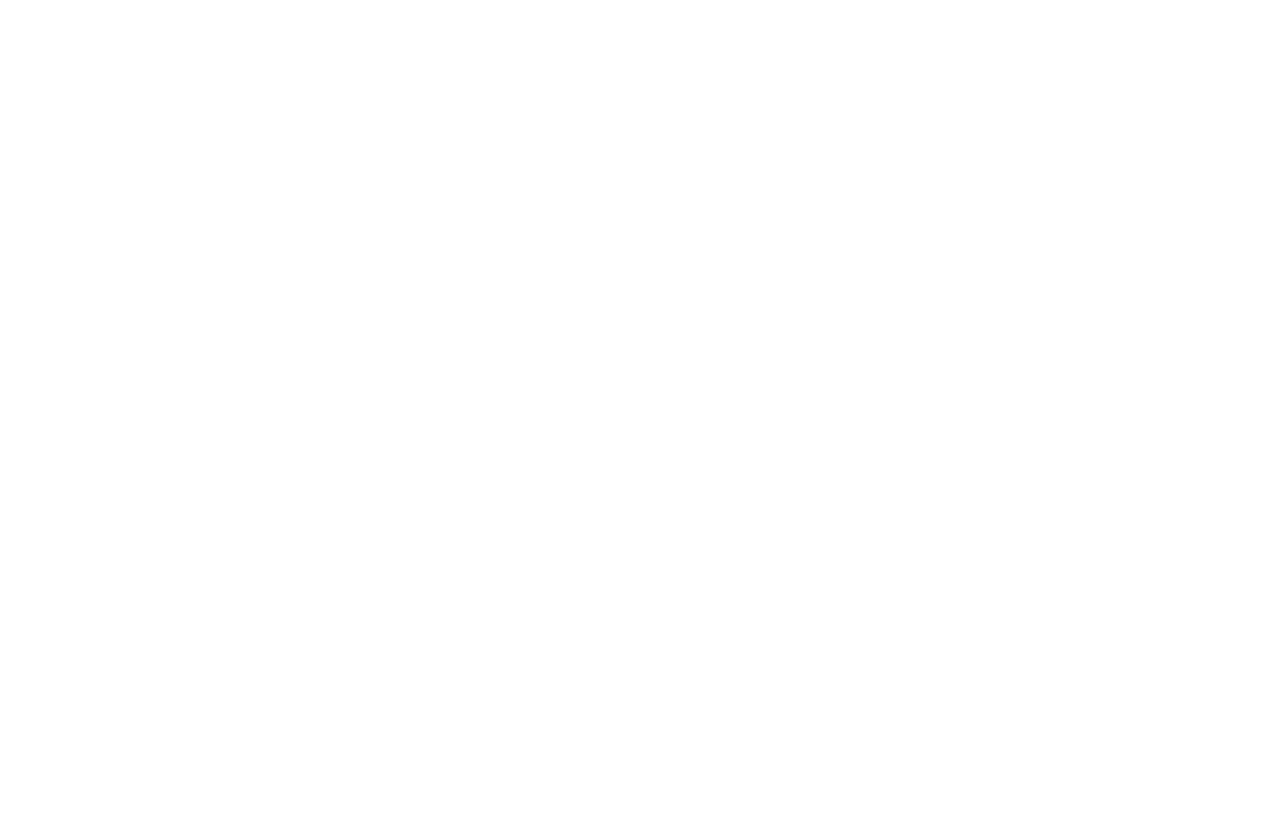
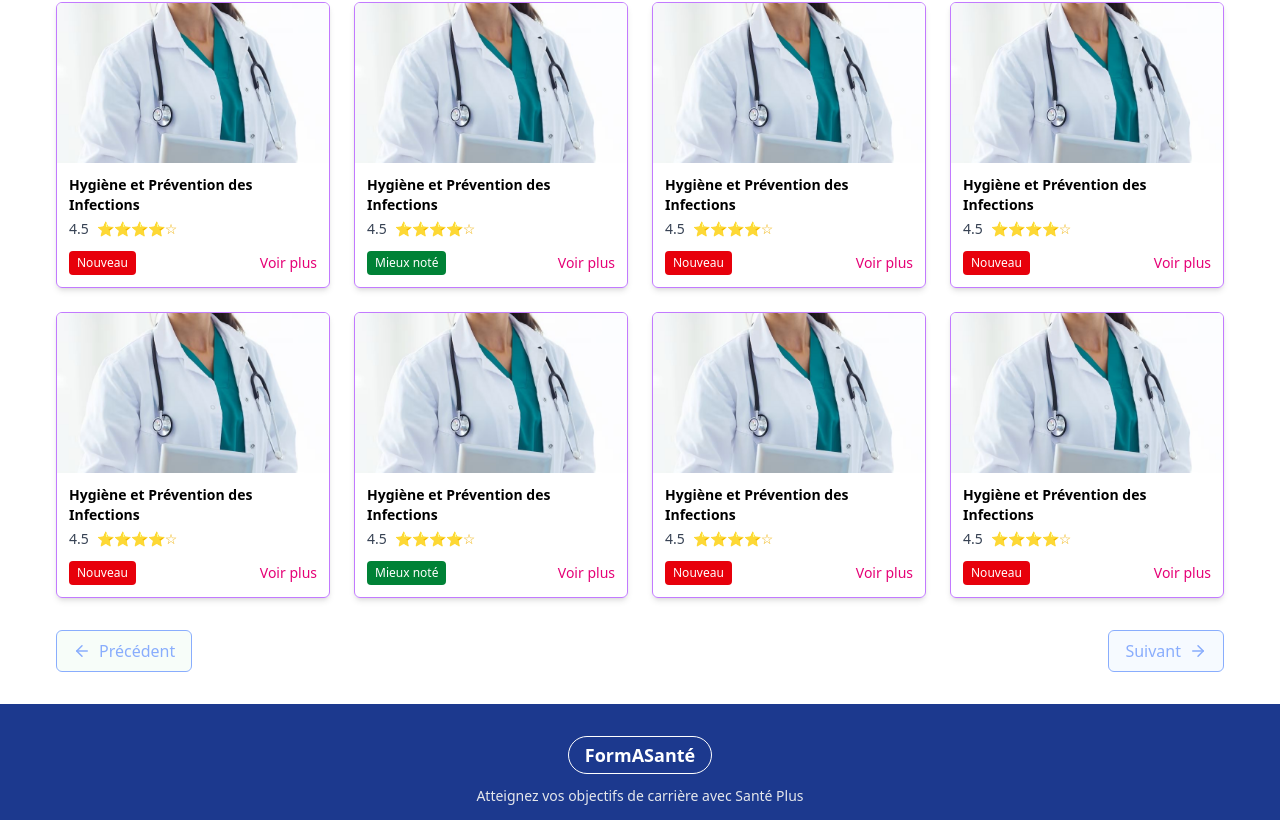
Before and after one commit to agoelie/Formation_Sante_New_Front-End, a React (Vite) app in the folder sante_plateforme/: page /CoursList in a window 1280 px wide. Shown: the part 983-1803 px from the top of the page. Before the commit the page ends 800 px from the top, so only its background shows below. Built offline with nearby package versions, Linux system fonts and the light colour scheme.

Commit message:
finalisation la page cours

```diff
--- a/sante_plateforme/package.json
+++ b/sante_plateforme/package.json
@@ -10,6 +10,7 @@
     "preview": "vite preview"
   },
   "dependencies": {
+    "lucide-react": "^0.544.0",
     "react": "^19.1.1",
     "react-dom": "^19.1.1",
     "react-icons": "^5.5.0",
--- a/sante_plateforme/src/App.jsx
+++ b/sante_plateforme/src/App.jsx
@@ -1,6 +1,7 @@
 import { BrowserRouter, Routes, Route, Link } from 'react-router-dom';
 import  Home from '../src/components/Home.jsx';
 import CoursList from './components/CoursList.jsx';
+import Library from './components/Library.jsx';
 function App() {
 
   return (
@@ -10,8 +11,8 @@
       <Routes>
 
         <Route path="/" element={<Home />} />
-        <Route path="CoursList" element={<CoursList />} />
-
+        <Route path="/CoursList" element={<CoursList />} />
+        <Route path="/Library" element={<Library />} />
 
         {/* <Route path="/about" element={<About />} />
         <Route path="/contact" element={<Contact />} /> */}
--- a/sante_plateforme/src/components/CoursList.jsx
+++ b/sante_plateforme/src/components/CoursList.jsx
@@ -2,6 +2,9 @@
 import React from 'react'
 import Navbar from './ui/Navbar'
 import PromoSection from './ui/PromoSection'
+// import Courses from './ui/Courses'
+import AllCourses from './ui/AllCourses'
+import Footer from './ui/Footer'
 
 
 const CourseList = () => {
@@ -10,6 +13,9 @@
 
             <Navbar/>
             <PromoSection/>
+            {/* <Courses/> */}
+            <AllCourses/>
+            <Footer/>
 
         </div>
     )
--- a/sante_plateforme/src/components/Home.jsx
+++ b/sante_plateforme/src/components/Home.jsx
@@ -3,7 +3,7 @@
 import Navbar from './ui/Navbar'
 import HeroSection from './ui/HeroSection';
 import FeaturesSection from './ui/FeaturesSection';
-import CourseList from './ui/CourseList';
+import Courses from './ui/Courses';
 import Testimonials from './ui/Testimonials';
 import FaqSection from './ui/FaqSection';
 import Footer from './ui/Footer';
@@ -13,7 +13,7 @@
         <Navbar />
         <HeroSection />
         <FeaturesSection/>
-        <CourseList/>
+        <Courses/>
         <Testimonials/>
         <FaqSection/>
         <Footer/>
--- /dev/null
+++ b/sante_plateforme/src/components/Library.jsx
@@ -0,0 +1,12 @@
+import Navbar from "./ui/Navbar"
+
+
+const books =() => {
+    return (
+        <div>
+            <Navbar/>
+        </div>
+    )
+}
+
+export default books
--- /dev/null
+++ b/sante_plateforme/src/components/ui/AllCourses.jsx
@@ -0,0 +1,191 @@
+import { useState } from "react";
+import { ArrowLeft, ArrowRight } from "lucide-react";
+
+const courses = [
+  {
+    id: 1,
+    title: "Hygiène et Prévention des Infections",
+    rating: 4.5,
+    badge: "Nouveau",
+    image: "/medecine.jpg",
+  },
+  {
+    id: 2,
+    title: "Hygiène et Prévention des Infections",
+    rating: 4.5,
+    badge: "Mieux noté",
+    image: "/medecine.jpg",
+  },
+  {
+    id: 3,
+    title: "Hygiène et Prévention des Infections",
+    rating: 4.5,
+    badge: "Nouveau",
+    image: "/medecine.jpg",
+  },
+  {
+    id: 4,
+    title: "Hygiène et Prévention des Infections",
+    rating: 4.5,
+    badge: "Nouveau",
+    image: "/medecine.jpg",
+  },
+  {
+    id: 5,
+    title: "Hygiène et Prévention des Infections",
+    rating: 4.5,
+    badge: "Nouveau",
+    image: "/medecine.jpg",
+  },
+  {
+    id: 6,
+    title: "Hygiène et Prévention des Infections",
+    rating: 4.5,
+    badge: "Mieux noté",
+    image: "/medecine.jpg",
+  },
+  {
+    id: 7,
+    title: "Hygiène et Prévention des Infections",
+    rating: 4.5,
+    badge: "Nouveau",
+    image: "/medecine.jpg",
+  },
+  {
+    id: 8,
+    title: "Hygiène et Prévention des Infections",
+    rating: 4.5,
+    badge: "Nouveau",
+    image: "/medecine.jpg",
+  },
+
+  // Ajoutez d'autres cours ici
+  {
+    id: 1,
+    title: "Hygiène et Prévention des Infections",
+    rating: 4.5,
+    badge: "Nouveau",
+    image: "/medecine.jpg",
+  },
+  {
+    id: 2,
+    title: "Hygiène et Prévention des Infections",
+    rating: 4.5,
+    badge: "Mieux noté",
+    image: "/medecine.jpg",
+  },
+  {
+    id: 3,
+    title: "Hygiène et Prévention des Infections",
+    rating: 4.5,
+    badge: "Nouveau",
+    image: "/medecine.jpg",
+  },
+  {
+    id: 4,
+    title: "Hygiène et Prévention des Infections",
+    rating: 4.5,
+    badge: "Nouveau",
+    image: "/medecine.jpg",
+  },
+  {
+    id: 5,
+    title: "Hygiène et Prévention des Infections",
+    rating: 4.5,
+    badge: "Nouveau",
+    image: "/medecine.jpg",
+  },
+  {
+    id: 6,
+    title: "Hygiène et Prévention des Infections",
+    rating: 4.5,
+    badge: "Mieux noté",
+    image: "/medecine.jpg",
+  },
+  {
+    id: 7,
+    title: "Hygiène et Prévention des Infections",
+    rating: 4.5,
+    badge: "Nouveau",
+    image: "/medecine.jpg",
+  },
+  {
+    id: 8,
+    title: "Hygiène et Prévention des Infections",
+    rating: 4.5,
+    badge: "Nouveau",
+    image: "/medecine.jpg",
+  },
+];
+
+export default function CoursesGrid() {
+  const [page, setPage] = useState(1);
+  const itemsPerPage = 16;
+
+  const startIndex = (page - 1) * itemsPerPage;
+  const selectedCourses = courses.slice(startIndex, startIndex + itemsPerPage);
+
+  return (
+    <section className="max-w-full mx-auto py-8 px-4 ml-10 mr-10">
+      {/* Grid */}
+      <div className="grid grid-cols-1 sm:grid-cols-2 md:grid-cols-4 gap-6">
+        {selectedCourses.map((course) => (
+          <div
+            key={course.id}
+            className="border border-purple-400 rounded-md shadow-md overflow-hidden"
+          >
+            <img
+              src={course.image}
+              alt={course.title}
+              className="w-full h-40 object-cover"
+            />
+            <div className="p-3">
+              <h3 className="text-sm font-semibold">{course.title}</h3>
+              <p className="text-sm text-gray-700 flex items-center gap-2 mt-1">
+                {course.rating}{" "}
+                <span className="text-yellow-500">⭐⭐⭐⭐☆</span>
+              </p>
+
+              {/* Badges */}
+              <div className="flex items-center justify-between mt-3">
+                <span
+                  className={`px-2 py-1 text-xs rounded ${
+                    course.badge === "Nouveau"
+                      ? "bg-red-600 text-white"
+                      : "bg-green-700 text-white"
+                  }`}
+                >
+                  {course.badge}
+                </span>
+                <a href="#" className="text-pink-600 text-sm font-medium">
+                  Voir plus
+                </a>
+              </div>
+            </div>
+          </div>
+        ))}
+      </div>
+
+      {/* Pagination */}
+      <div className="flex justify-between items-center mt-8">
+        <button
+          onClick={() => setPage((p) => Math.max(1, p - 1))}
+          disabled={page === 1}
+          className="flex items-center gap-2 border border-blue-600 px-4 py-2 rounded-md text-blue-600 hover:bg-blue-50 disabled:opacity-50 bg-green-50"
+        >
+          <ArrowLeft size={18} /> Précédent
+        </button>
+
+        <button
+          onClick={() =>
+            setPage((p) => (p * itemsPerPage < courses.length ? p + 1 : p))
+          }
+          disabled={page * itemsPerPage >= courses.length}
+          className="flex items-center gap-2 border border-blue-600 px-4 py-2 rounded-md text-blue-600 hover:bg-blue-50 disabled:opacity-50 bg-blue-50"
+        >
+          Suivant <ArrowRight size={18} />
+        </button>
+      </div>
+    </section>
+  );
+}
--- a/sante_plateforme/src/components/ui/CourseList.jsx
+++ b/sante_plateforme/src/components/ui/Courses.jsx
@@ -5,41 +5,41 @@
     id: 1,
     title: "Hygiène et Prévention des Infections",
     rating: 4.5,
-    image: "/higiène2.jpg",
+    image: "/public/higiène2.jpg",
   },
   {
     id: 2,
     title: "Hygiène et Prévention des Infections",
     rating: 4.5,
-    image: "/medecine.jpg",
+    image: "/public/medecine.jpg",
   },
   {
     id: 3,
     title: "Hygiène et Prévention des Infections",
     rating: 4.5,
-    image: "public/Medecine2.jpg",
+    image: "/public/Medecine2.jpg",
   },
   {
     id: 4,
     title: "Hygiène et Prévention des Infections",
     rating: 4.5,
-    image: "public/pediatrie1.jpg",
+    image: "/public/pediatrie1.jpg",
   },
   {
     id: 5,
     title: "Hygiène et Prévention des Infections",
     rating: 4.5,
-    image: "public/pediatrie2.jpg",
+    image: "/public/pediatrie2.jpg",
   },
   {
     id: 6,
     title: "Hygiène et Prévention des Infections",
     rating: 4.5,
-    image: "public/pediatrie1.jpg",
+    image: "/public/pediatrie1.jpg",
   },
 ];
 
-const CourseList = () => {
+const Courses = () => {
   return (
     <div className="w-full px-6 py-10 ml-10 mr-10">
       {/* Grille des cours */}
@@ -85,4 +85,4 @@
   );
 };
 
-export default CourseList;
+export default Courses;
```
Also changed, not shown: sante_plateforme/src/components/ui/AllCoursList.jsx (deleted), 1 other file (tests, documents, lock files or other folders).
